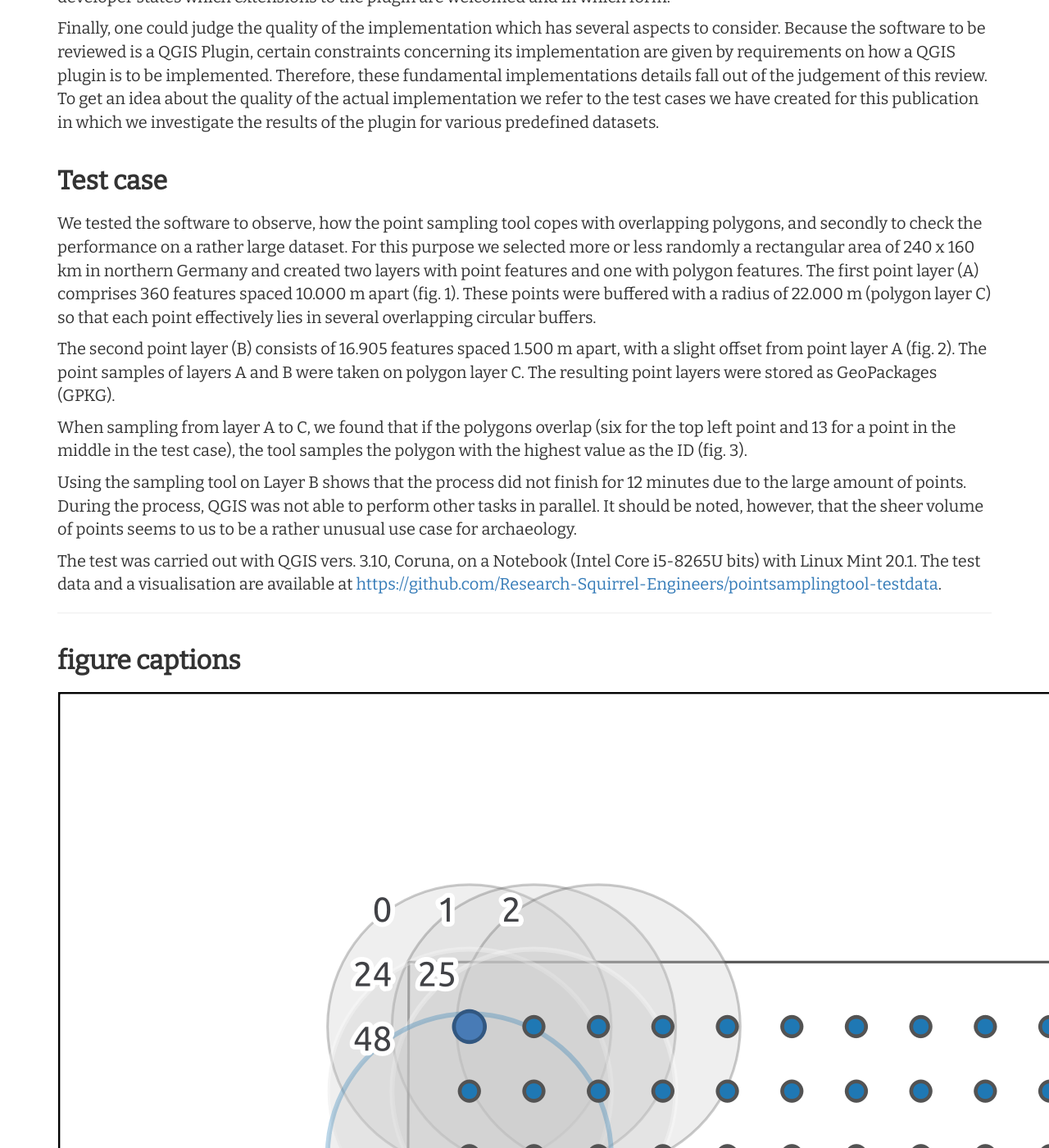
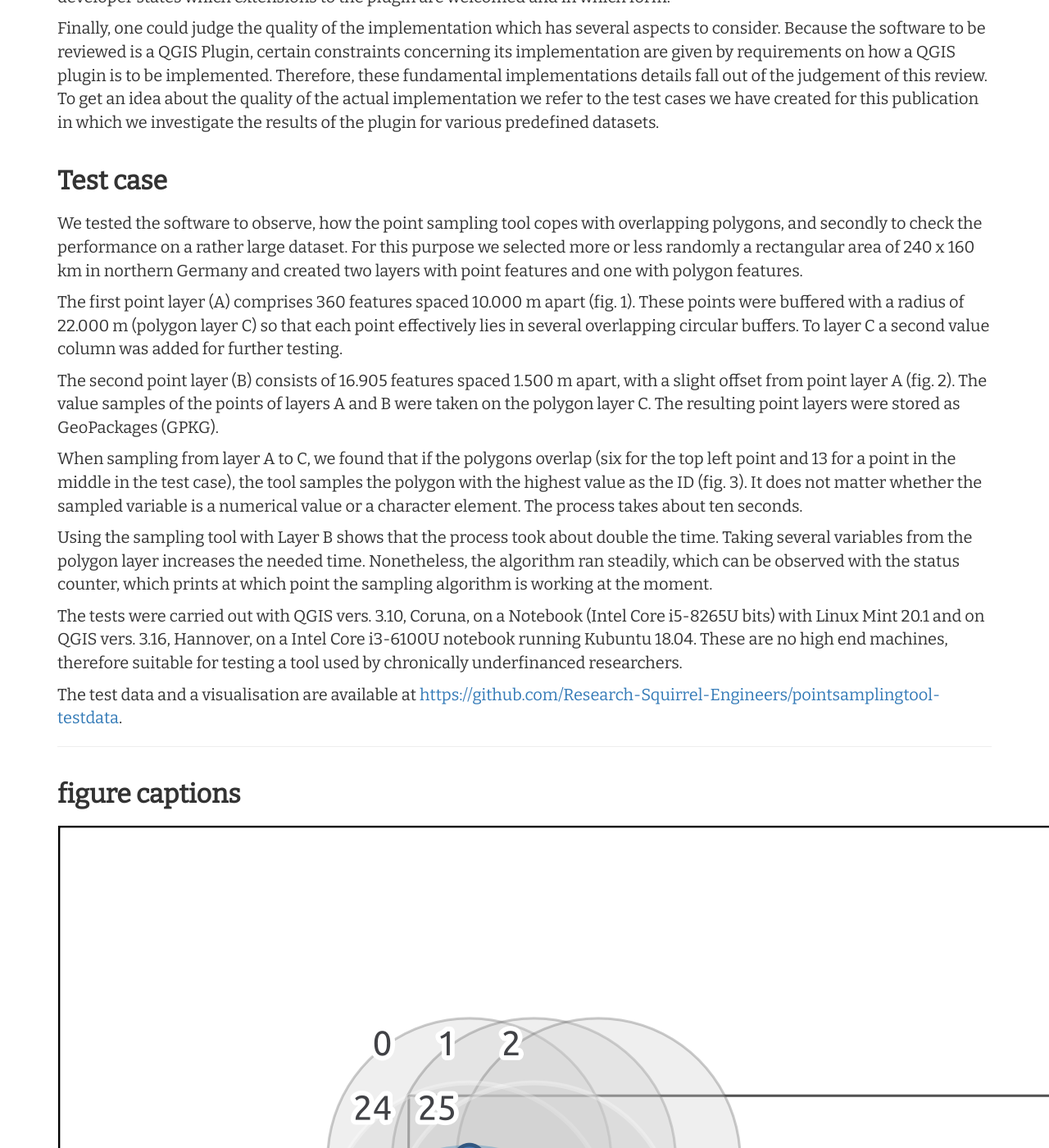
Before and after one commit to Research-Squirrel-Engineers/DGUF_PointSamplingTool, a Jekyll site: the page built from Review_Draft.md, in a window 1280 px wide and 1400 px high, scrolled down 5858 px. Shown: the whole window at 82% size. Built offline with Jekyll 4.4.1, drawn with Linux system fonts in a browser that asks for light colours; nearby versions of some CDN libraries.

Commit message:
re-ran test, describes results

```diff
--- a/Review_Draft.md
+++ b/Review_Draft.md
@@ -157,15 +157,18 @@ Finally, one could judge the quality of the implementation which has several asp
 ### Test case
 
 We tested the software to observe, how the point sampling tool copes with overlapping polygons, and secondly to check the performance on a rather large dataset. For this purpose we selected more or less randomly a rectangular area of 240 x 160 km in northern Germany and created two layers with point features and one with polygon features.
-The first point layer (A) comprises 360 features spaced 10.000 m apart (fig. 1). These points were buffered with a radius of 22.000 m (polygon layer C) so that each point effectively lies in several overlapping circular buffers.
 
-The second point layer (B) consists of 16.905 features spaced 1.500 m apart, with a slight offset from point layer A (fig. 2). The point samples of layers A and B were taken on polygon layer C. The resulting point layers were stored as GeoPackages (GPKG).
+The first point layer (A) comprises 360 features spaced 10.000 m apart (fig. 1). These points were buffered with a radius of 22.000 m (polygon layer C) so that each point effectively lies in several overlapping circular buffers. To layer C a second value column was added for further testing.
 
-When sampling from layer A to C, we found that if the polygons overlap (six for the top left point and 13 for a point in the middle in the test case), the tool samples the polygon with the highest value as the ID (fig. 3).
+The second point layer (B) consists of 16.905 features spaced 1.500 m apart, with a slight offset from point layer A (fig. 2). The value samples of the points of layers A and B were taken on the polygon layer C. The resulting point layers were stored as GeoPackages (GPKG).
 
-Using the sampling tool on Layer B shows that the process did not finish for 12 minutes due to the large amount of points. During the process, QGIS was not able to perform other tasks in parallel. It should be noted, however, that the sheer volume of points seems to us to be a rather unusual use case for archaeology.
+When sampling from layer A to C, we found that if the polygons overlap (six for the top left point and 13 for a point in the middle in the test case), the tool samples the polygon with the highest value as the ID (fig. 3). It does not matter whether the sampled variable is a numerical value or a character element. The process takes about ten seconds.
 
-The test was carried out with QGIS vers. 3.10, Coruna, on a Notebook (Intel Core i5-8265U bits) with Linux Mint 20.1. The test data and a visualisation are available at <https://github.com/Research-Squirrel-Engineers/pointsamplingtool-testdata>.
+Using the sampling tool with Layer B shows that the process took about double the time. Taking several variables from the polygon layer increases the needed time. Nonetheless, the algorithm ran steadily, which can be observed with the status counter, which prints at which point the sampling algorithm is working at the moment.
+
+The tests were carried out with QGIS vers. 3.10, Coruna, on a Notebook (Intel Core i5-8265U bits) with Linux Mint 20.1 and on QGIS vers. 3.16, Hannover, on a Intel Core i3-6100U notebook running Kubuntu 18.04. These are no high end machines, therefore suitable for testing a tool used by chronically underfinanced researchers.
+
+The test data and a visualisation are available at <https://github.com/Research-Squirrel-Engineers/pointsamplingtool-testdata>.
 
 ------------------------------------------------------------------------
 
```
